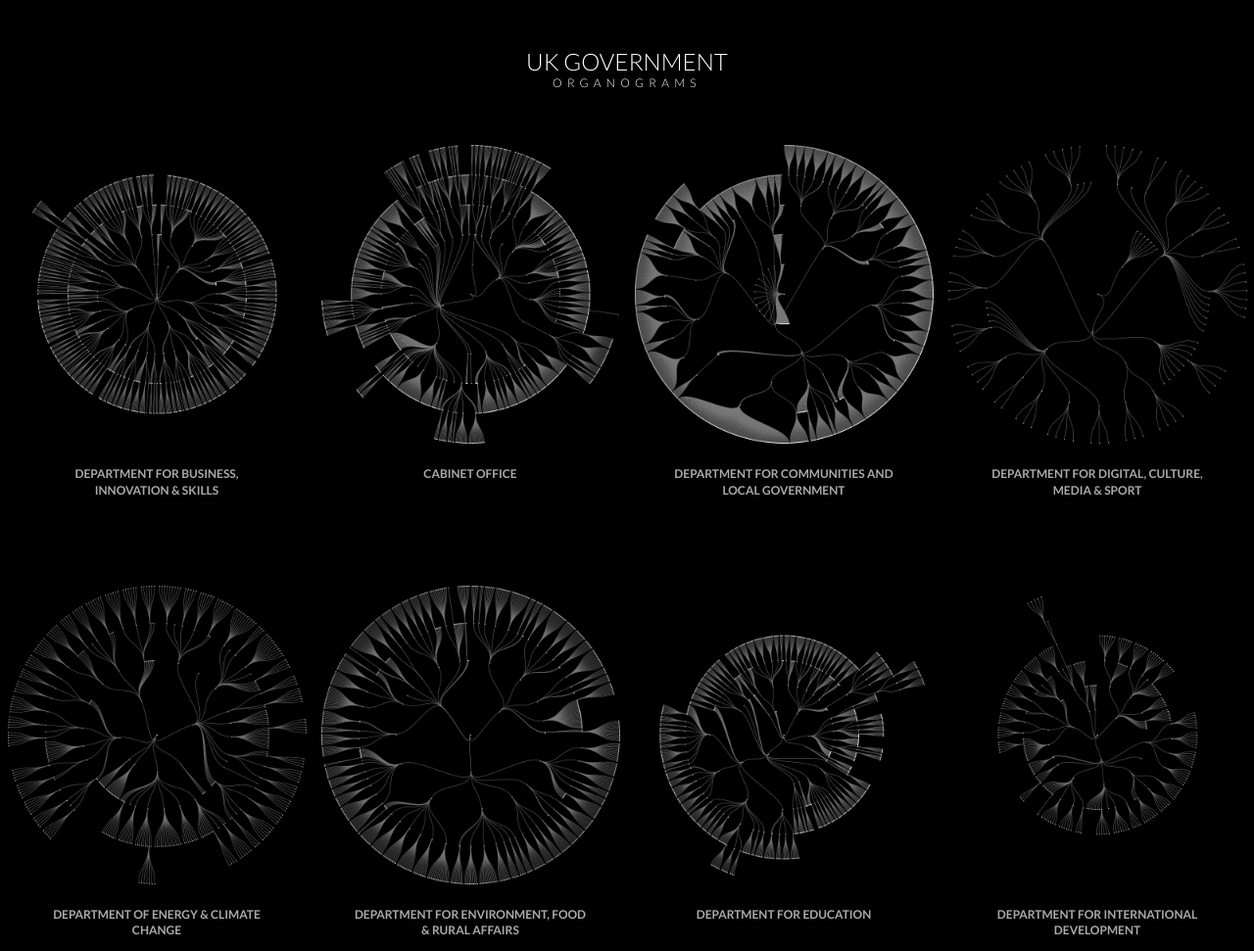
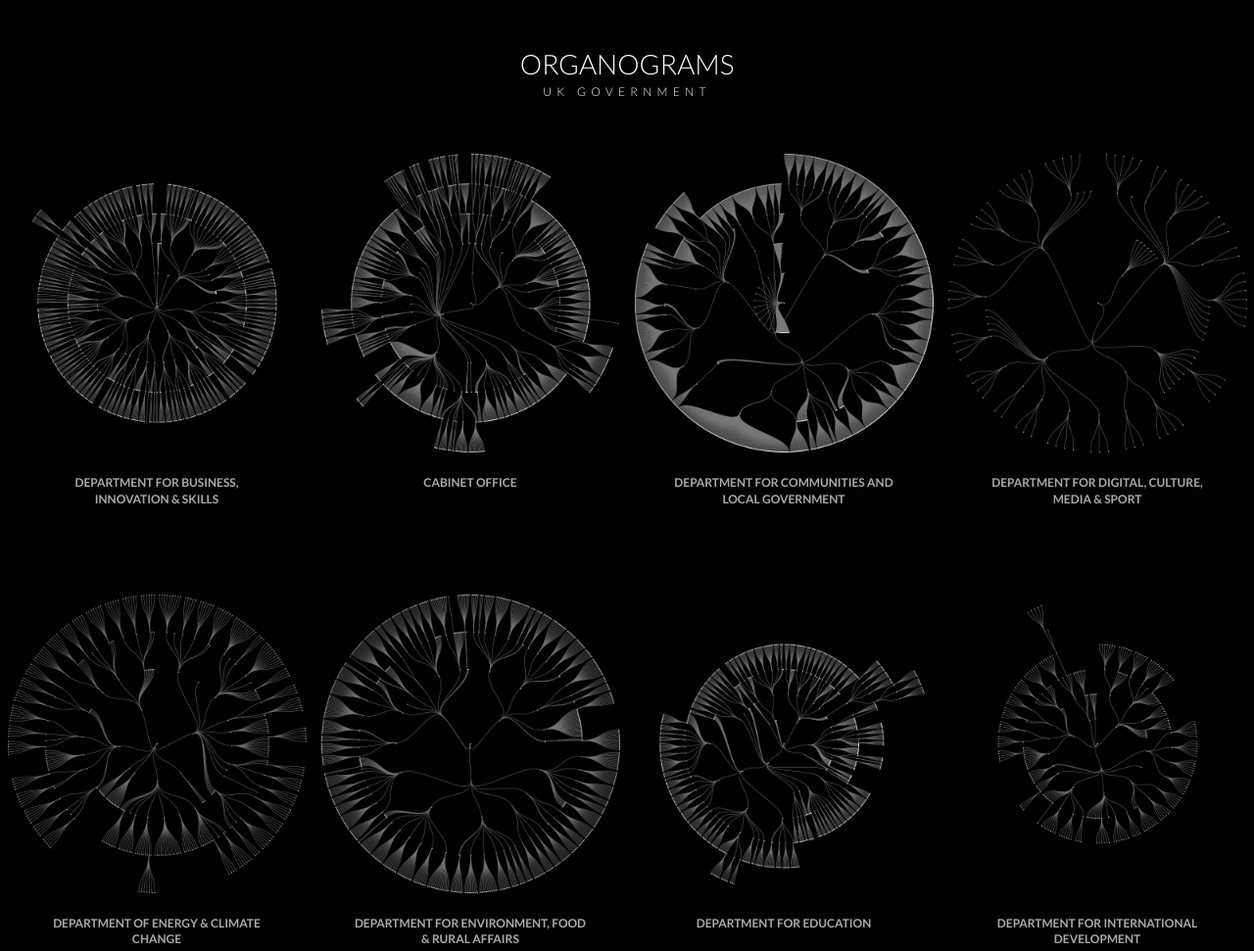
Before and after one commit to peterrcook/organograms, a plain HTML site: page app/index.html in a window 1280 px wide. Shown: the top 971 px of the page at 98% size. Drawn offline with Linux system fonts and the light colour scheme.

Commit message:
Swap titles around

```diff
--- a/app/css/style.css
+++ b/app/css/style.css
@@ -22,8 +22,8 @@
 }
 
 #header h1 {
-    margin: 0.5rem 0 0;
-    font-size: 1.5rem;
+    margin: 1rem 0 0.25rem;
+    font-size: 1.75rem;
 }
 
 #header h2 {
--- a/app/index.html
+++ b/app/index.html
@@ -11,8 +11,8 @@
 <body>
   <div id="wrapper">
     <div id="header">
-      <h1>UK Government</h1>
-      <h2>Organograms</h2>
+      <h1>Organograms</h1>
+      <h2>UK Government</h2>
     </div>
     <div class="gallery">
       <div class="item" onclick="showChart('bis')">
```
